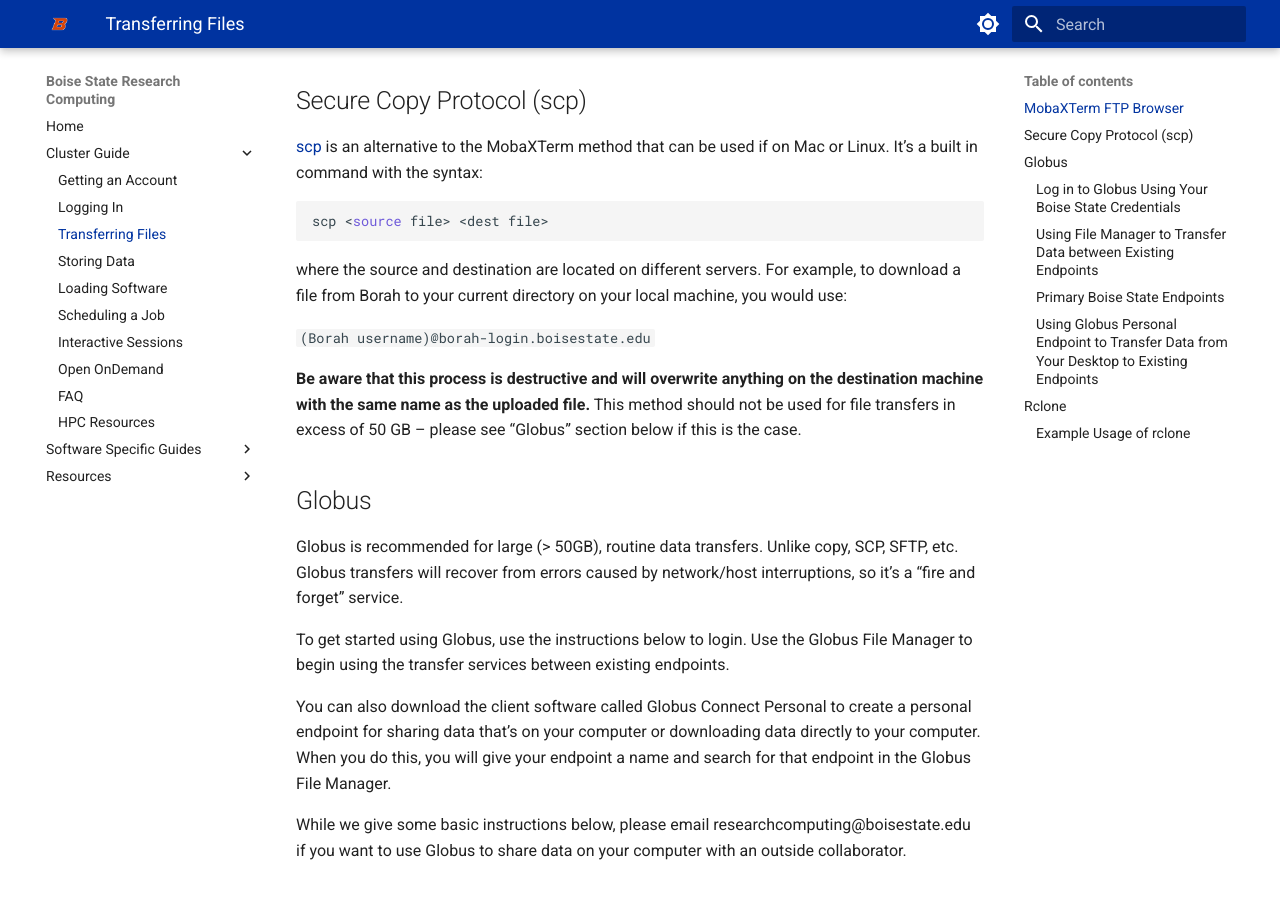
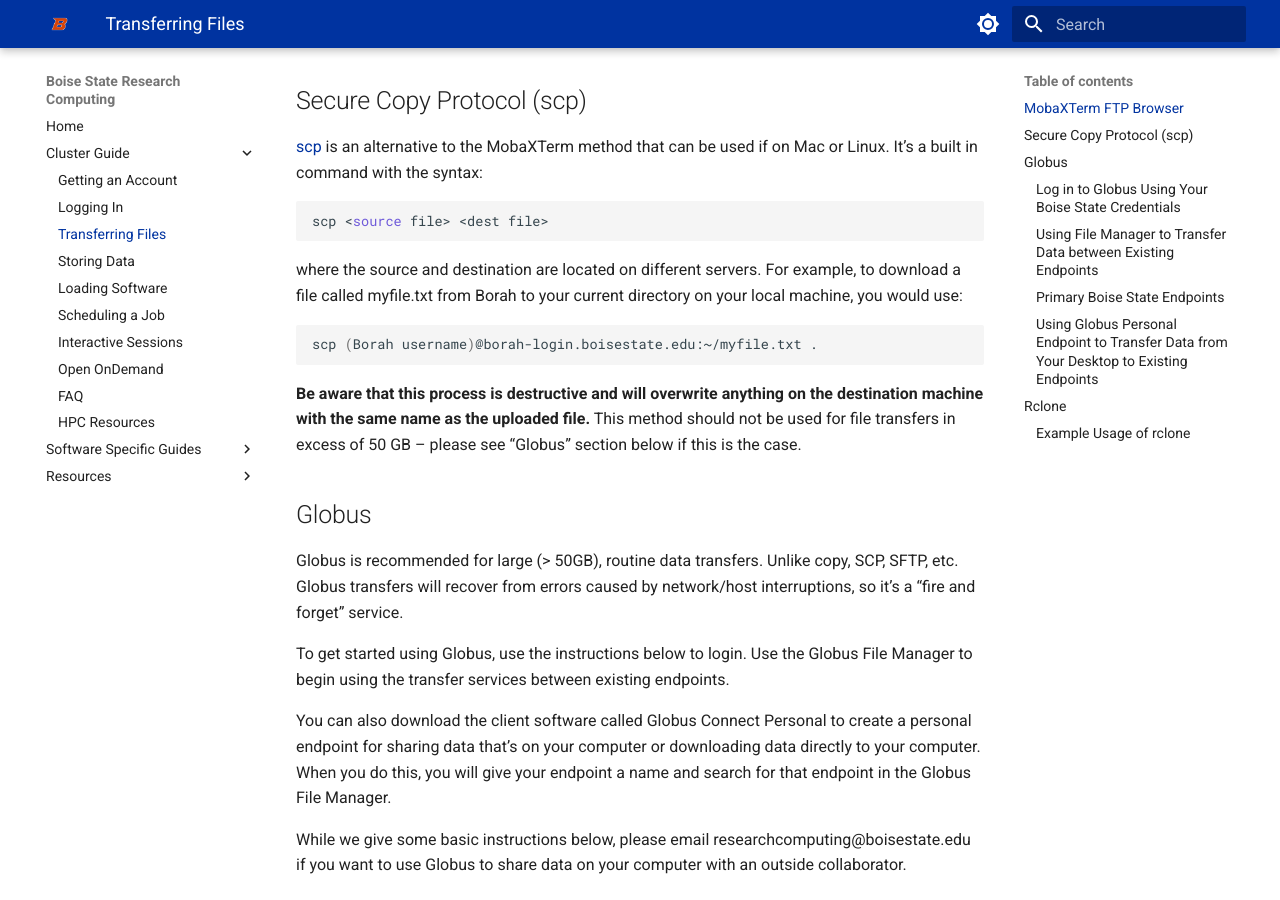
Before and after one commit to bsurc/docs, an MkDocs documentation site: the page built from docs/transferring_files.md, in a window 1280 px wide and 900 px high, scrolled down 485 px. Built offline with MkDocs 1.6.1 and Material for MkDocs 9.7.7, drawn with Linux system fonts in a browser that asks for light colours.

Commit message:
Update example

````diff
--- a/docs/transferring_files.md
+++ b/docs/transferring_files.md
@@ -18,9 +18,12 @@ It’s a built in command with the syntax:
 scp <source file> <dest file>
 ```
 where the source and destination are located on different servers.
-For example, to download a file from Borah to your current directory on your local machine, you would use:
+For example, to download a file called myfile.txt from Borah to your current
+directory on your local machine, you would use:
 
-`(Borah username)@borah-login.boisestate.edu`
+```bash
+scp (Borah username)@borah-login.boisestate.edu:~/myfile.txt .
+```
 
 **Be aware that this process is destructive and will overwrite anything on the destination machine with the same name as the uploaded file.**
 This method should not be used for file transfers in excess of 50 GB – please see “Globus” section below if this is the case.
````
